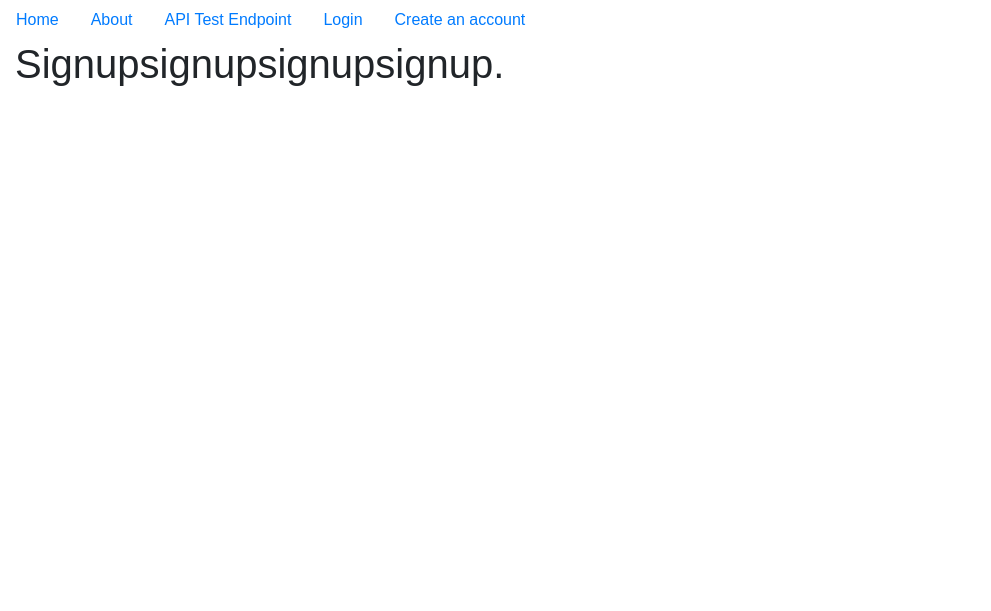
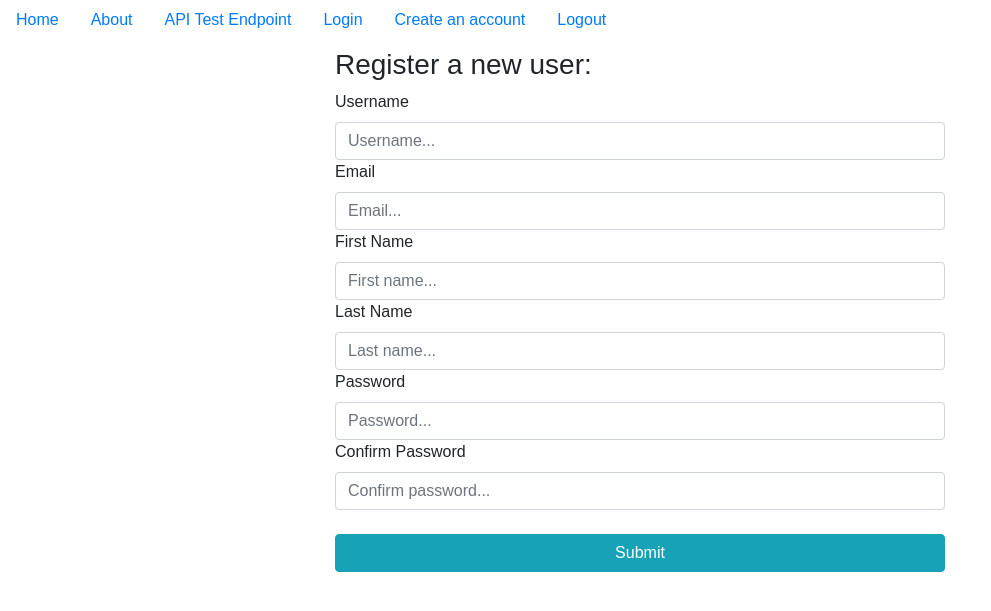
Before and after one commit to ethannakamura/Foxes78-FlaskAPI, a Flask app: page /auth/register in a window 1280 px wide. Shown: the top 611 px of the page, without its empty margins (0-991 px from the left). Run offline with Flask 2, Linux system fonts and the light colour scheme; some libraries are stand-ins or nearby versions.

Commit message:
basic auth functionality

```diff
--- a/app/auth/auth_templates/signup.html
+++ b/app/auth/auth_templates/signup.html
@@ -3,5 +3,40 @@
 {% block title %}Register{% endblock title %}
 
 {% block content %}
-<h1> Signupsignupsignupsignup.</h1>
+<div class="row justify-content-center mt-2">
+    <div class="col-6">
+        <h3>Register a new user:</h3>
+        <form method="POST">
+            {{ form.hidden_tag() }}
+            <div class="form-group">
+                <fieldset id="username-field">
+                    {{ form.username.label }}
+                    {{ form.username(class="form-control", placeholder="Username...") }}
+                </fieldset>
+                <fieldset id="email-field">
+                    {{ form.email.label }}
+                    {{ form.email(class="form-control", placeholder="Email...") }}
+                </fieldset>
+                <fieldset id="fname-field">
+                    {{ form.first_name.label }}
+                    {{ form.first_name(class="form-control", placeholder="First name...") }}
+                </fieldset>
+                <fieldset id="lname-field">
+                    {{ form.last_name.label }}
+                    {{ form.last_name(class="form-control", placeholder="Last name...") }}
+                </fieldset>
+                <fieldset id="password-field">
+                    {{ form.password.label }}
+                    {{ form.password(class="form-control", placeholder="Password...") }}
+                </fieldset>
+                <fieldset id="confirm-field">
+                    {{ form.confirm_password.label }}
+                    {{ form.confirm_password(class="form-control", placeholder="Confirm password...") }}
+                </fieldset>
+                <br>
+                {{ form.submit(class="btn btn-block btn-info") }}
+            </div>
+        </form>
+    </div>
+</div>
 {% endblock content %}
--- a/app/auth/routes.py
+++ b/app/auth/routes.py
@@ -1,11 +1,75 @@
-from flask import Blueprint, render_template
+from flask import Blueprint, render_template, request, redirect, url_for
+# auth routes need to use forms, import those forms
+from app.forms import signupForm, signinForm
+
+# imports for working with our User model and signing users up and logins
+from app.models import db, User
+from flask_login import login_user, logout_user, current_user
+from werkzeug.security import check_password_hash
 
 auth = Blueprint('auth', __name__, template_folder='auth_templates', url_prefix='/auth')
 
-@auth.route('/signin')
+@auth.route('/signin', methods=['GET', 'POST'])
 def signin():
-    return render_template('signin.html')
+    form = signinForm() # used by both GET and POST
 
-@auth.route('/register')
+    if request.method == 'POST':
+        if form.validate_on_submit():
+            print('This user is ready to be checked if they gave the right username and password')
+            print(form.username.data, form.password.data)
+            user = User.query.filter_by(username=form.username.data).first()
+            if user is None or not check_password_hash(user.password, form.password.data):
+                # username didn't exist or user gave us the wrong password
+                print('bad login attempt')
+                return redirect(url_for('auth.signin'))
+            # implied else -> the username and the password given matched a user in our database
+            login_user(user)
+            print(f'Thanks for logging in, {user.username}.')
+            return redirect(url_for('home'))
+        else:
+            # we have a bad form submission
+            print('Bad form input, try again')
+            return redirect(url_for('auth.signin'))
+
+    return render_template('signin.html', form=form) # works with GET requests
+
+@auth.route('/register', methods=['GET', 'POST'])
 def signup():
-    return render_template('signup.html')
+    # plan to use the signupForm here
+    form = signupForm()
+
+    # 2 scenarios
+        # GET - just render the template for the user
+        # POST - take in the submitted form info and do something with it
+    if request.method == 'POST': # if the user submitted the form
+        # ok, the user is trying to send us form info
+        # validate the form info
+        if form.validate_on_submit():
+            # we have proper user info - we want to create a user account
+            print('successful new user data received')
+            new_user = User(form.username.data, form.email.data, form.password.data, form.first_name.data, form.last_name.data)
+            print(f'New user created - {new_user.__dict__}')
+            # try to upload that user to our database
+            #   now 2 things could go wrong - we said that username and email must be unique - if either is not unique, we get an error
+            try:
+                db.session.add(new_user)
+                db.session.commit()
+            except:
+                print('Username or email taken.')
+                return redirect(url_for('auth.signup'))
+            print('New user registered!')
+            login_user(new_user)
+            return redirect(url_for('home'))
+        else:
+            # we have a bad form submission
+            print('Bad form input, try again')
+            return redirect(url_for('auth.signup'))
+
+    return render_template('signup.html', form=form) # this return works for GET
+
+
+@auth.route('/logout')
+def logout():
+    logout_user()
+    print('Logged out.')
+    return redirect(url_for('auth.signin'))
--- /dev/null
+++ b/app/forms.py
@@ -0,0 +1,25 @@
+# this page is for laying out form objects
+# that describe the fields of my forms
+# the types of data in my forms
+# and any restrictions or validations needed by my forms
+
+from flask_wtf import FlaskForm
+from wtforms import StringField, SubmitField, PasswordField
+from wtforms.validators import DataRequired, Email, EqualTo
+
+
+class signupForm(FlaskForm):
+    # having done the inheritence - what we put inside this class is just the fields that we want on our form
+    username = StringField('Username', validators=[DataRequired()])
+    email = StringField('Email', validators=[DataRequired(), Email()])
+    password = PasswordField('Password', validators=[DataRequired()])
+    confirm_password = PasswordField('Confirm Password', validators=[DataRequired(), EqualTo('password')])
+    first_name = StringField('First Name', validators=[DataRequired()])
+    last_name = StringField('Last Name', validators=[DataRequired()])
+    submit = SubmitField()
+
+
+class signinForm(FlaskForm):
+    username = StringField('Username', validators=[DataRequired()])
+    password = PasswordField('Password', validators=[DataRequired()])
+    submit = SubmitField()
--- a/app/templates/components/layout.html
+++ b/app/templates/components/layout.html
@@ -20,6 +20,7 @@
         <a class="nav-link" href="{{ url_for('api.test') }}">API Test Endpoint</a>
         <a class="nav-link" href="{{ url_for('auth.signin') }}">Login</a>
         <a class="nav-link" href="{{ url_for('auth.signup') }}">Create an account</a>
+        <a class="nav-link" href="{{ url_for('auth.logout') }}">Logout</a>
     </nav>
     <div class="container-fluid">
         {% block content %}
--- a/config.py
+++ b/config.py
@@ -11,3 +11,5 @@ class Config:
     FLASK_APP = os.environ.get('FLASK_APP')
     FLASK_ENV = os.environ.get('FLASK_ENV')
     SECRET_KEY = os.environ.get('SECRET_KEY')
+    SQLALCHEMY_DATABASE_URI = os.environ.get('SQLALCHEMY_DATABASE_URI')
+    SQLALCHEMY_TRACK_MODIFICATIONS=False
```
Also changed, not shown: app/__init__.py (+15 -0 lines), app/auth/auth_templates/signin.html (+20 -1 lines), app/models.py (added, +39 -0 lines), requirements.txt (+15 -0 lines), 1 other file.
